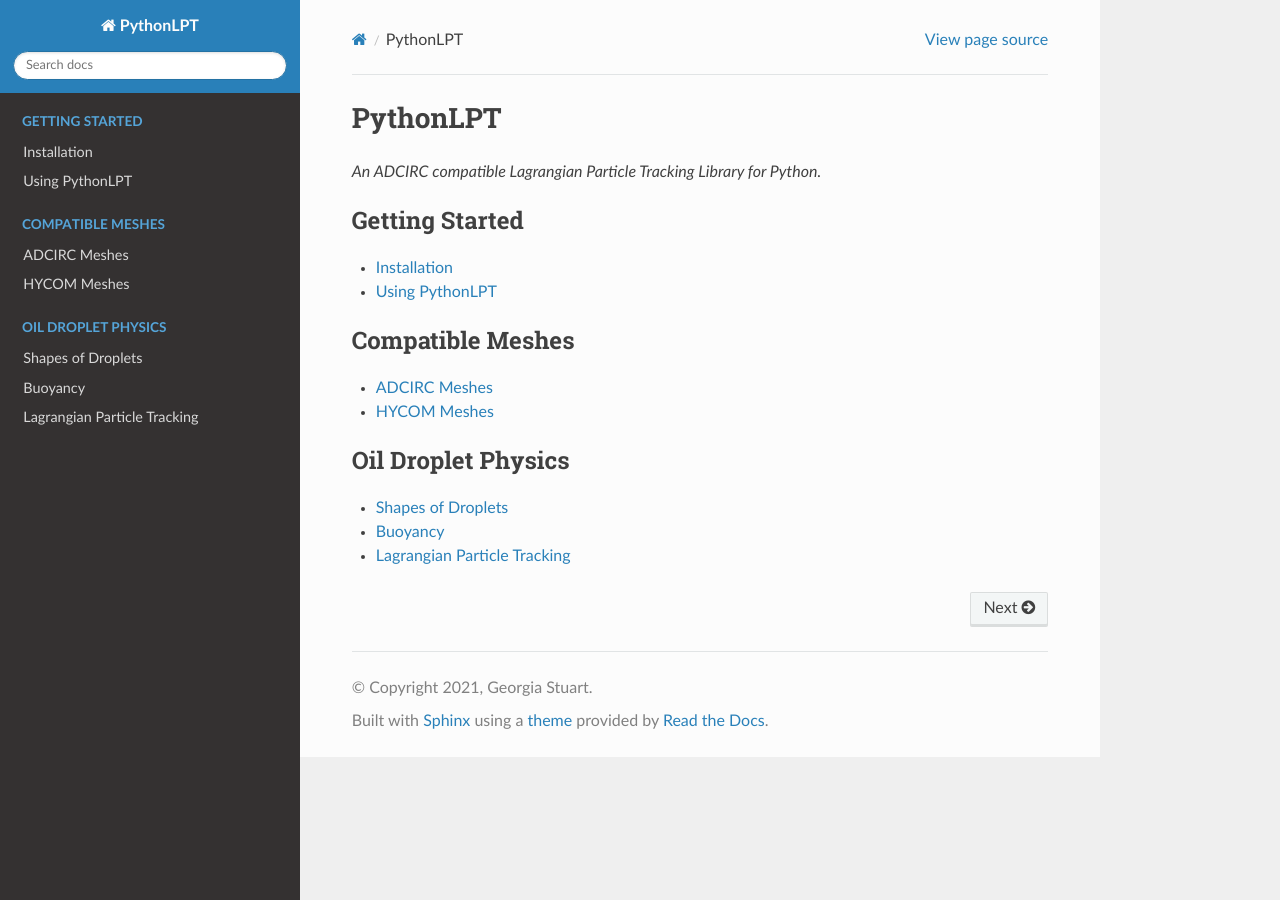
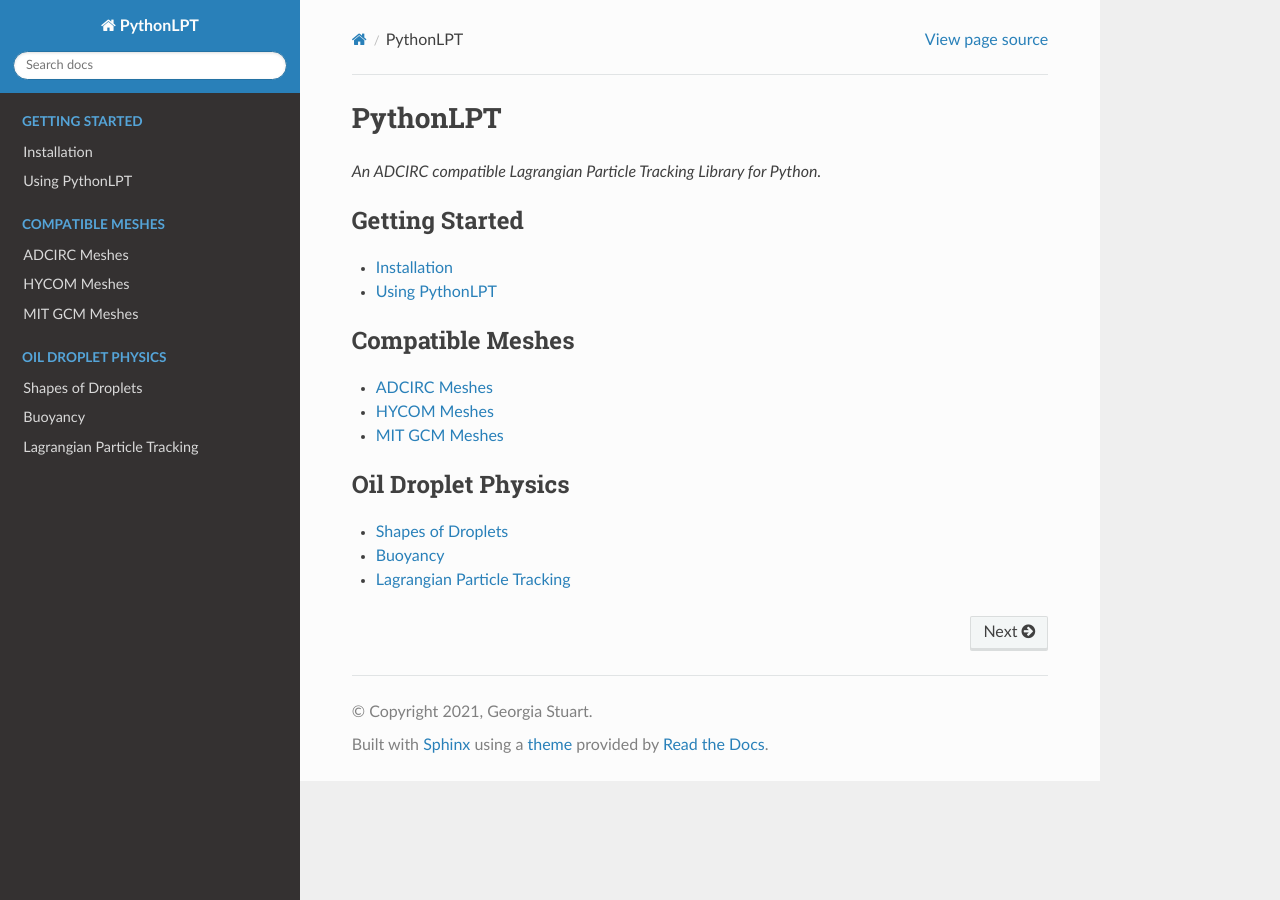
Before and after one commit to UT-CHG/PYOPATRA, a Sphinx documentation site: the page built from docs/index.rst, in a window 1280 px wide. Built offline with Sphinx 7.4.7 and the Read the Docs theme 2.0.0, drawn with Linux system fonts in a browser that asks for light colours.

```diff
--- a/docs/index.rst
+++ b/docs/index.rst
@@ -13,6 +13,7 @@
 
    mesh/adcirc
    mesh/hycom
+   mesh/mitgcm
 
 .. toctree::
    :maxdepth: 2
--- /dev/null
+++ b/docs/mesh/mitgcm.rst
@@ -0,0 +1,4 @@
+MIT GCM Meshes
+==============
+
+placeholder
```
